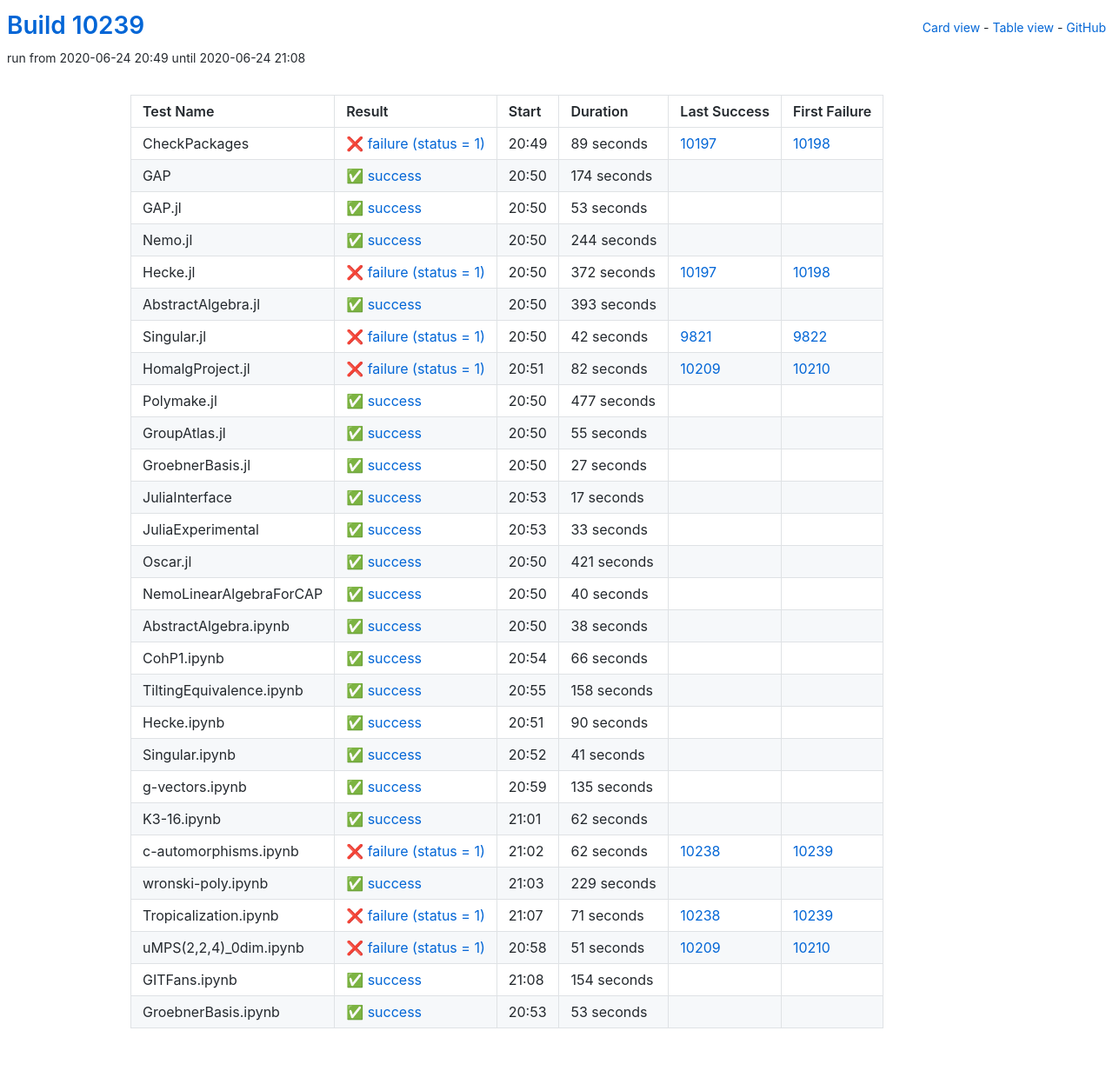
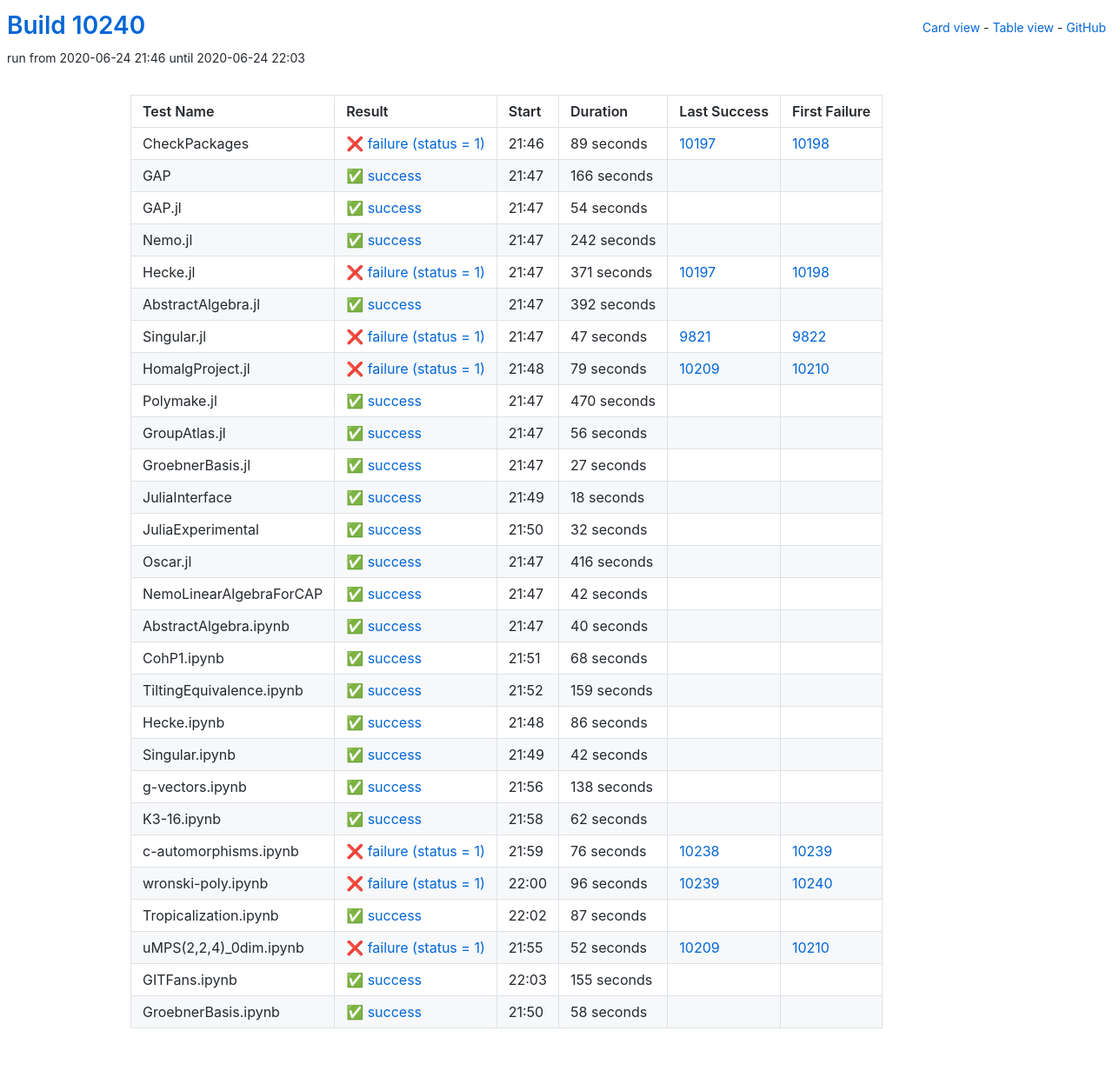
Before and after one commit to oscar-system/oscar-ci-status, a Jekyll site: the page built from table.html, in a window 1280 px wide. Shown: the whole page at 87% size. Built offline with Jekyll 4.4.1, drawn with Linux system fonts in a browser that asks for light colours.

Commit message:
Build #10240

```diff
--- a/_data/ci.yml
+++ b/_data/ci.yml
@@ -1,6 +1,6 @@
 ---
-build: 10239
-build_url: https://oscarci.mathematik.uni-kl.de/job/oscar/10239/
+build: 10240
+build_url: https://oscarci.mathematik.uni-kl.de/job/oscar/10240/
 job: oscar
 organization: oscar-system
 repo: oscar-ci-status
@@ -8,8 +8,8 @@
 tests:
 - name: CheckPackages
   id: checkpackages
-  log: https://oscarci.mathematik.uni-kl.de/job/oscar/10239/artifact/logs/build-10239/CheckPackages.log
-  start: 2020-06-24 20:49
+  log: https://oscarci.mathematik.uni-kl.de/job/oscar/10240/artifact/logs/build-10240/CheckPackages.log
+  start: 2020-06-24 21:46
   success: false
   exitcode: 1
   status: failure
@@ -20,116 +20,116 @@
   first_failure_url: https://oscarci.mathematik.uni-kl.de/job/oscar/10198/
 - name: GAP
   id: gap
-  log: https://oscarci.mathematik.uni-kl.de/job/oscar/10239/artifact/logs/build-10239/GAP.log
-  start: 2020-06-24 20:50
+  log: https://oscarci.mathematik.uni-kl.de/job/oscar/10240/artifact/logs/build-10240/GAP.log
+  start: 2020-06-24 21:47
   success: true
   exitcode: 0
   status: success
-  duration: 174
+  duration: 166
   last_success: false
   last_success_url:
   first_failure: false
   first_failure_url:
 - name: GAP.jl
   id: gap-jl
-  log: https://oscarci.mathematik.uni-kl.de/job/oscar/10239/artifact/logs/build-10239/GAP.jl.log
-  start: 2020-06-24 20:50
+  log: https://oscarci.mathematik.uni-kl.de/job/oscar/10240/artifact/logs/build-10240/GAP.jl.log
+  start: 2020-06-24 21:47
   success: true
   exitcode: 0
   status: success
-  duration: 53
+  duration: 54
   last_success: false
   last_success_url:
   first_failure: false
   first_failure_url:
 - name: Nemo.jl
   id: nemo-jl
-  log: https://oscarci.mathematik.uni-kl.de/job/oscar/10239/artifact/logs/build-10239/Nemo.jl.log
-  start: 2020-06-24 20:50
+  log: https://oscarci.mathematik.uni-kl.de/job/oscar/10240/artifact/logs/build-10240/Nemo.jl.log
+  start: 2020-06-24 21:47
   success: true
   exitcode: 0
   status: success
-  duration: 244
+  duration: 242
   last_success: false
   last_success_url:
   first_failure: false
   first_failure_url:
 - name: Hecke.jl
   id: hecke-jl
-  log: https://oscarci.mathematik.uni-kl.de/job/oscar/10239/artifact/logs/build-10239/Hecke.jl.log
-  start: 2020-06-24 20:50
+  log: https://oscarci.mathematik.uni-kl.de/job/oscar/10240/artifact/logs/build-10240/Hecke.jl.log
+  start: 2020-06-24 21:47
   success: false
   exitcode: 1
   status: failure
-  duration: 372
+  duration: 371
   last_success: 10197
   last_success_url: https://oscarci.mathematik.uni-kl.de/job/oscar/10197/
   first_failure: 10198
   first_failure_url: https://oscarci.mathematik.uni-kl.de/job/oscar/10198/
 - name: AbstractAlgebra.jl
   id: abstractalgebra-jl
-  log: https://oscarci.mathematik.uni-kl.de/job/oscar/10239/artifact/logs/build-10239/AbstractAlgebra.jl.log
-  start: 2020-06-24 20:50
+  log: https://oscarci.mathematik.uni-kl.de/job/oscar/10240/artifact/logs/build-10240/AbstractAlgebra.jl.log
+  start: 2020-06-24 21:47
   success: true
   exitcode: 0
   status: success
-  duration: 393
+  duration: 392
   last_success: false
   last_success_url:
   first_failure: false
   first_failure_url:
 - name: Singular.jl
   id: singular-jl
-  log: https://oscarci.mathematik.uni-kl.de/job/oscar/10239/artifact/logs/build-10239/Singular.jl.log
-  start: 2020-06-24 20:50
+  log: https://oscarci.mathematik.uni-kl.de/job/oscar/10240/artifact/logs/build-10240/Singular.jl.log
+  start: 2020-06-24 21:47
   success: false
   exitcode: 1
   status: failure
-  duration: 42
+  duration: 47
   last_success: 9821
   last_success_url: https://oscarci.mathematik.uni-kl.de/job/oscar/9821/
   first_failure: 9822
   first_failure_url: https://oscarci.mathematik.uni-kl.de/job/oscar/9822/
 - name: HomalgProject.jl
   id: homalgproject-jl
-  log: https://oscarci.mathematik.uni-kl.de/job/oscar/10239/artifact/logs/build-10239/HomalgProject.jl.log
-  start: 2020-06-24 20:51
+  log: https://oscarci.mathematik.uni-kl.de/job/oscar/10240/artifact/logs/build-10240/HomalgProject.jl.log
+  start: 2020-06-24 21:48
   success: false
   exitcode: 1
   status: failure
-  duration: 82
+  duration: 79
   last_success: 10209
   last_success_url: https://oscarci.mathematik.uni-kl.de/job/oscar/10209/
   first_failure: 10210
   first_failure_url: https://oscarci.mathematik.uni-kl.de/job/oscar/10210/
 - name: Polymake.jl
   id: polymake-jl
-  log: https://oscarci.mathematik.uni-kl.de/job/oscar/10239/artifact/logs/build-10239/Polymake.jl.log
-  start: 2020-06-24 20:50
+  log: https://oscarci.mathematik.uni-kl.de/job/oscar/10240/artifact/logs/build-10240/Polymake.jl.log
+  start: 2020-06-24 21:47
   success: true
   exitcode: 0
   status: success
-  duration: 477
+  duration: 470
   last_success: false
   last_success_url:
   first_failure: false
   first_failure_url:
 - name: GroupAtlas.jl
   id: groupatlas-jl
-  log: https://oscarci.mathematik.uni-kl.de/job/oscar/10239/artifact/logs/build-10239/GroupAtlas.jl.log
-  start: 2020-06-24 20:50
+  log: https://oscarci.mathematik.uni-kl.de/job/oscar/10240/artifact/logs/build-10240/GroupAtlas.jl.log
+  start: 2020-06-24 21:47
   success: true
   exitcode: 0
   status: success
-  duration: 55
+  duration: 56
   last_success: false
   last_success_url:
   first_failure: false
   first_failure_url:
 - name: GroebnerBasis.jl
   id: groebnerbasis-jl
-  log: https://oscarci.mathematik.uni-kl.de/job/oscar/10239/artifact/logs/build-10239/GroebnerBasis.jl.log
-  start: 2020-06-24 20:50
+  log: https://oscarci.mathematik.uni-kl.de/job/oscar/10240/artifact/logs/build-10240/GroebnerBasis.jl.log
+  start: 2020-06-24 21:47
   success: true
   exitcode: 0
   status: success
@@ -140,44 +140,56 @@
   first_failure_url:
 - name: JuliaInterface
   id: juliainterface
-  log: https://oscarci.mathematik.uni-kl.de/job/oscar/10239/artifact/logs/build-10239/JuliaInterface.log
-  start: 2020-06-24 20:53
+  log: https://oscarci.mathematik.uni-kl.de/job/oscar/10240/artifact/logs/build-10240/JuliaInterface.log
+  start: 2020-06-24 21:49
   success: true
   exitcode: 0
   status: success
-  duration: 17
+  duration: 18
   last_success: false
   last_success_url:
   first_failure: false
   first_failure_url:
 - name: JuliaExperimental
   id: juliaexperimental
-  log: https://oscarci.mathematik.uni-kl.de/job/oscar/10239/artifact/logs/build-10239/JuliaExperimental.log
-  start: 2020-06-24 20:53
+  log: https://oscarci.mathematik.uni-kl.de/job/oscar/10240/artifact/logs/build-10240/JuliaExperimental.log
+  start: 2020-06-24 21:50
   success: true
   exitcode: 0
   status: success
-  duration: 33
+  duration: 32
   last_success: false
   last_success_url:
   first_failure: false
   first_failure_url:
 - name: Oscar.jl
   id: oscar-jl
-  log: https://oscarci.mathematik.uni-kl.de/job/oscar/10239/artifact/logs/build-10239/Oscar.jl.log
-  start: 2020-06-24 20:50
+  log: https://oscarci.mathematik.uni-kl.de/job/oscar/10240/artifact/logs/build-10240/Oscar.jl.log
+  start: 2020-06-24 21:47
   success: true
   exitcode: 0
   status: success
-  duration: 421
+  duration: 416
   last_success: false
   last_success_url:
   first_failure: false
   first_failure_url:
 - name: NemoLinearAlgebraForCAP
   id: nemolinearalgebraforcap
-  log: https://oscarci.mathematik.uni-kl.de/job/oscar/10239/artifact/logs/build-10239/NemoLinearAlgebraForCAP.log
-  start: 2020-06-24 20:50
+  log: https://oscarci.mathematik.uni-kl.de/job/oscar/10240/artifact/logs/build-10240/NemoLinearAlgebraForCAP.log
+  start: 2020-06-24 21:47
+  success: true
+  exitcode: 0
+  status: success
+  duration: 42
+  last_success: false
+  last_success_url:
+  first_failure: false
+  first_failure_url:
+- name: AbstractAlgebra.ipynb
+  id: abstractalgebra-ipynb
+  log: https://oscarci.mathematik.uni-kl.de/job/oscar/10240/artifact/logs/build-10240/AbstractAlgebra.ipynb.log
+  start: 2020-06-24 21:47
   success: true
   exitcode: 0
   status: success
@@ -186,82 +198,70 @@
   last_success_url:
   first_failure: false
   first_failure_url:
-- name: AbstractAlgebra.ipynb
-  id: abstractalgebra-ipynb
-  log: https://oscarci.mathematik.uni-kl.de/job/oscar/10239/artifact/logs/build-10239/AbstractAlgebra.ipynb.log
-  start: 2020-06-24 20:50
+- name: CohP1.ipynb
+  id: cohp1-ipynb
+  log: https://oscarci.mathematik.uni-kl.de/job/oscar/10240/artifact/logs/build-10240/CohP1.ipynb.log
+  start: 2020-06-24 21:51
   success: true
   exitcode: 0
   status: success
-  duration: 38
-  last_success: false
-  last_success_url:
-  first_failure: false
-  first_failure_url:
-- name: CohP1.ipynb
-  id: cohp1-ipynb
-  log: https://oscarci.mathematik.uni-kl.de/job/oscar/10239/artifact/logs/build-10239/CohP1.ipynb.log
-  start: 2020-06-24 20:54
-  success: true
-  exitcode: 0
-  status: success
-  duration: 66
+  duration: 68
   last_success: false
   last_success_url:
   first_failure: false
   first_failure_url:
 - name: TiltingEquivalence.ipynb
   id: tiltingequivalence-ipynb
-  log: https://oscarci.mathematik.uni-kl.de/job/oscar/10239/artifact/logs/build-10239/TiltingEquivalence.ipynb.log
-  start: 2020-06-24 20:55
+  log: https://oscarci.mathematik.uni-kl.de/job/oscar/10240/artifact/logs/build-10240/TiltingEquivalence.ipynb.log
+  start: 2020-06-24 21:52
   success: true
   exitcode: 0
   status: success
-  duration: 158
+  duration: 159
   last_success: false
   last_success_url:
   first_failure: false
   first_failure_url:
 - name: Hecke.ipynb
   id: hecke-ipynb
-  log: https://oscarci.mathematik.uni-kl.de/job/oscar/10239/artifact/logs/build-10239/Hecke.ipynb.log
-  start: 2020-06-24 20:51
+  log: https://oscarci.mathematik.uni-kl.de/job/oscar/10240/artifact/logs/build-10240/Hecke.ipynb.log
+  start: 2020-06-24 21:48
   success: true
   exitcode: 0
   status: success
-  duration: 90
+  duration: 86
   last_success: false
   last_success_url:
   first_failure: false
   first_failure_url:
 - name: Singular.ipynb
   id: singular-ipynb
-  log: https://oscarci.mathematik.uni-kl.de/job/oscar/10239/artifact/logs/build-10239/Singular.ipynb.log
-  start: 2020-06-24 20:52
+  log: https://oscarci.mathematik.uni-kl.de/job/oscar/10240/artifact/logs/build-10240/Singular.ipynb.log
+  start: 2020-06-24 21:49
   success: true
   exitcode: 0
   status: success
-  duration: 41
+  duration: 42
   last_success: false
   last_success_url:
   first_failure: false
   first_failure_url:
 - name: g-vectors.ipynb
   id: g-vectors-ipynb
-  log: https://oscarci.mathematik.uni-kl.de/job/oscar/10239/artifact/logs/build-10239/g-vectors.ipynb.log
-  start: 2020-06-24 20:59
+  log: https://oscarci.mathematik.uni-kl.de/job/oscar/10240/artifact/logs/build-10240/g-vectors.ipynb.log
+  start: 2020-06-24 21:56
   success: true
   exitcode: 0
   status: success
-  duration: 135
+  duration: 138
   last_success: false
   last_success_url:
   first_failure: false
   first_failure_url:
 - name: K3-16.ipynb
   id: k3-16-ipynb
-  log: https://oscarci.mathematik.uni-kl.de/job/oscar/10239/artifact/logs/build-10239/K3-16.ipynb.log
-  start: 2020-06-24 21:01
+  log: https://oscarci.mathematik.uni-kl.de/job/oscar/10240/artifact/logs/build-10240/K3-16.ipynb.log
+  start: 2020-06-24 21:58
   success: true
   exitcode: 0
   status: success
@@ -272,72 +272,72 @@
   first_failure_url:
 - name: c-automorphisms.ipynb
   id: c-automorphisms-ipynb
-  log: https://oscarci.mathematik.uni-kl.de/job/oscar/10239/artifact/logs/build-10239/c-automorphisms.ipynb.log
-  start: 2020-06-24 21:02
+  log: https://oscarci.mathematik.uni-kl.de/job/oscar/10240/artifact/logs/build-10240/c-automorphisms.ipynb.log
+  start: 2020-06-24 21:59
   success: false
   exitcode: 1
   status: failure
-  duration: 62
+  duration: 76
   last_success: 10238
   last_success_url: https://oscarci.mathematik.uni-kl.de/job/oscar/10238/
   first_failure: 10239
   first_failure_url: https://oscarci.mathematik.uni-kl.de/job/oscar/10239/
 - name: wronski-poly.ipynb
   id: wronski-poly-ipynb
-  log: https://oscarci.mathematik.uni-kl.de/job/oscar/10239/artifact/logs/build-10239/wronski-poly.ipynb.log
-  start: 2020-06-24 21:03
+  log: https://oscarci.mathematik.uni-kl.de/job/oscar/10240/artifact/logs/build-10240/wronski-poly.ipynb.log
+  start: 2020-06-24 22:00
+  success: false
+  exitcode: 1
+  status: failure
+  duration: 96
+  last_success: 10239
+  last_success_url: https://oscarci.mathematik.uni-kl.de/job/oscar/10239/
+  first_failure: 10240
+  first_failure_url: https://oscarci.mathematik.uni-kl.de/job/oscar/10240/
+- name: Tropicalization.ipynb
+  id: tropicalization-ipynb
+  log: https://oscarci.mathematik.uni-kl.de/job/oscar/10240/artifact/logs/build-10240/Tropicalization.ipynb.log
+  start: 2020-06-24 22:02
   success: true
   exitcode: 0
   status: success
-  duration: 229
+  duration: 87
   last_success: false
   last_success_url:
   first_failure: false
   first_failure_url:
-- name: Tropicalization.ipynb
-  id: tropicalization-ipynb
-  log: https://oscarci.mathematik.uni-kl.de/job/oscar/10239/artifact/logs/build-10239/Tropicalization.ipynb.log
-  start: 2020-06-24 21:07
+- name: uMPS(2,2,4)_0dim.ipynb
+  id: umps-2-2-4-0dim-ipynb
+  log: https://oscarci.mathematik.uni-kl.de/job/oscar/10240/artifact/logs/build-10240/uMPS-2-2-4-_0dim.ipynb.log
+  start: 2020-06-24 21:55
   success: false
   exitcode: 1
   status: failure
-  duration: 71
-  last_success: 10238
-  last_success_url: https://oscarci.mathematik.uni-kl.de/job/oscar/10238/
-  first_failure: 10239
-  first_failure_url: https://oscarci.mathematik.uni-kl.de/job/oscar/10239/
-- name: uMPS(2,2,4)_0dim.ipynb
-  id: umps-2-2-4-0dim-ipynb
-  log: https://oscarci.mathematik.uni-kl.de/job/oscar/10239/artifact/logs/build-10239/uMPS-2-2-4-_0dim.ipynb.log
-  start: 2020-06-24 20:58
-  success: false
-  exitcode: 1
-  status: failure
-  duration: 51
+  duration: 52
   last_success: 10209
   last_success_url: https://oscarci.mathematik.uni-kl.de/job/oscar/10209/
   first_failure: 10210
   first_failure_url: https://oscarci.mathematik.uni-kl.de/job/oscar/10210/
 - name: GITFans.ipynb
   id: gitfans-ipynb
-  log: https://oscarci.mathematik.uni-kl.de/job/oscar/10239/artifact/logs/build-10239/GITFans.ipynb.log
-  start: 2020-06-24 21:08
+  log: https://oscarci.mathematik.uni-kl.de/job/oscar/10240/artifact/logs/build-10240/GITFans.ipynb.log
+  start: 2020-06-24 22:03
   success: true
   exitcode: 0
   status: success
-  duration: 154
+  duration: 155
   last_success: false
   last_success_url:
   first_failure: false
   first_failure_url:
 - name: GroebnerBasis.ipynb
   id: groebnerbasis-ipynb
-  log: https://oscarci.mathematik.uni-kl.de/job/oscar/10239/artifact/logs/build-10239/GroebnerBasis.ipynb.log
-  start: 2020-06-24 20:53
+  log: https://oscarci.mathematik.uni-kl.de/job/oscar/10240/artifact/logs/build-10240/GroebnerBasis.ipynb.log
+  start: 2020-06-24 21:50
   success: true
   exitcode: 0
   status: success
-  duration: 53
+  duration: 58
   last_success: false
   last_success_url:
   first_failure: false
```
Also changed, not shown: README.md.
